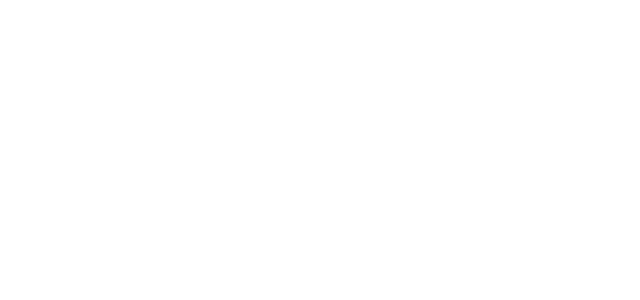
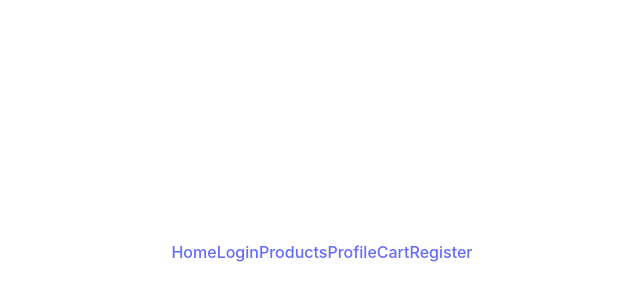
Before and after one commit to sentobc13/Proyecto-ecommerce-react, a React (Vite) app: page / in a window 1280 px wide. Shown: the part 148-448 px from the top of the page, without its empty margins (318-958 px from the left). Built offline with nearby package versions, Linux system fonts and the light colour scheme.

Commit message:
links header

```diff
--- a/src/App.jsx
+++ b/src/App.jsx
@@ -1,11 +1,17 @@
-
+import {BrowserRouter, Routes, Route} from 'react-router-dom'
 import './App.css'
+import Header from './components/Header/Header'
 
 function App() {
 
   return (
     <>
-
+<BrowserRouter>
+<Header/>
+<Routes>
+  {/* <Route path='' element={}/> */}
+</Routes>
+</BrowserRouter>
     </>
   )
 }
--- a/src/components/Cart/Cart.jsx
+++ b/src/components/Cart/Cart.jsx
@@ -2,7 +2,7 @@
 
 const Cart = () => {
   return (
-    <div>Cart HOLA</div>
+    <div>Cart</div>
   )
 }
 
--- a/src/components/Header/Header.jsx
+++ b/src/components/Header/Header.jsx
@@ -1,8 +1,16 @@
 import React from 'react'
+import { Link } from 'react-router-dom'
 
 const Header = () => {
   return (
-    <div>Header</div>
+    <nav className='menu'>
+      <Link to='/'>Home</Link>
+      <Link to='/login'>Login</Link>
+      <Link to='/products'>Products</Link>
+      <Link to='/profile'>Profile</Link>
+      <Link to='/cart'>Cart</Link>
+      <Link to='/register'>Register</Link>
+    </nav>
   )
 }
 
```
